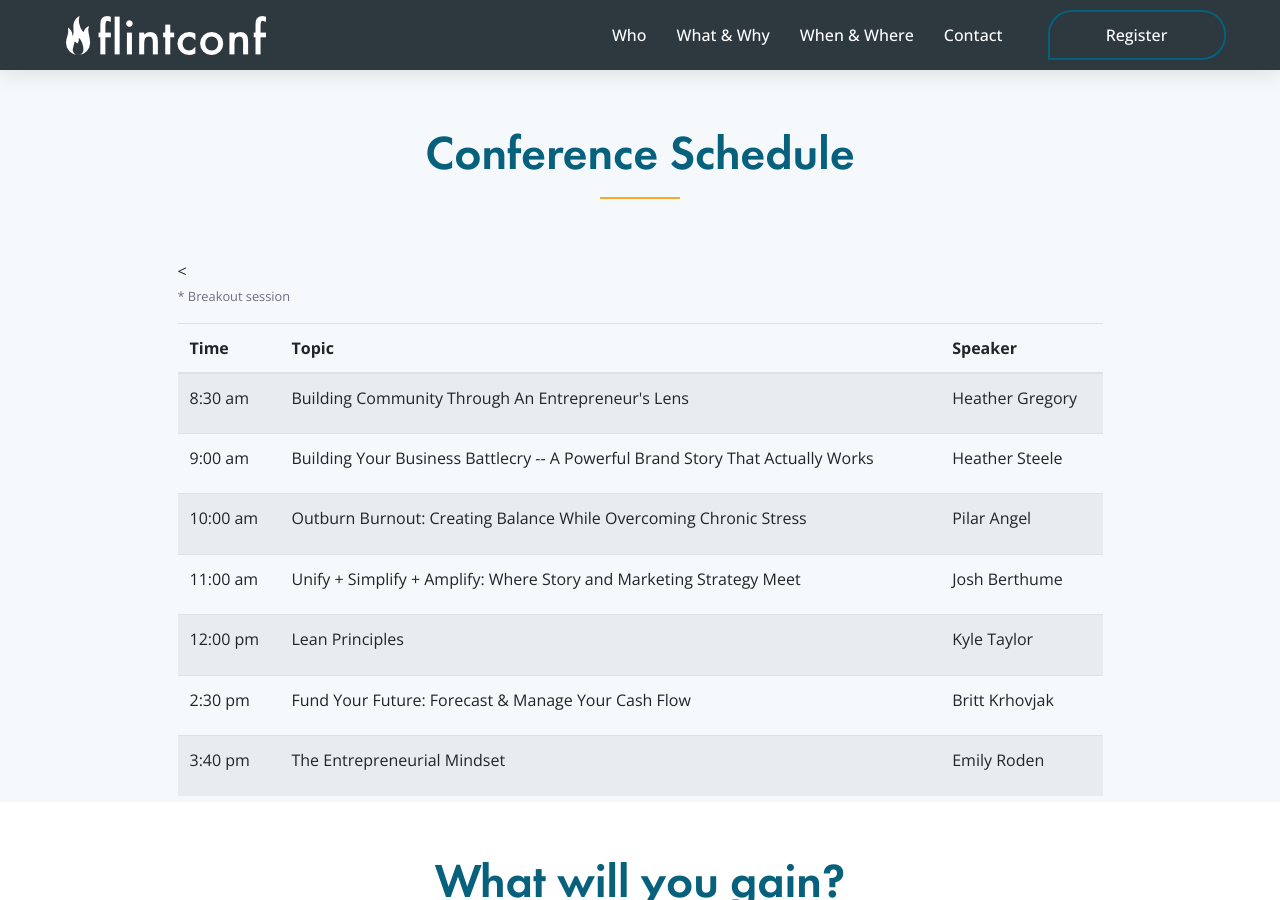
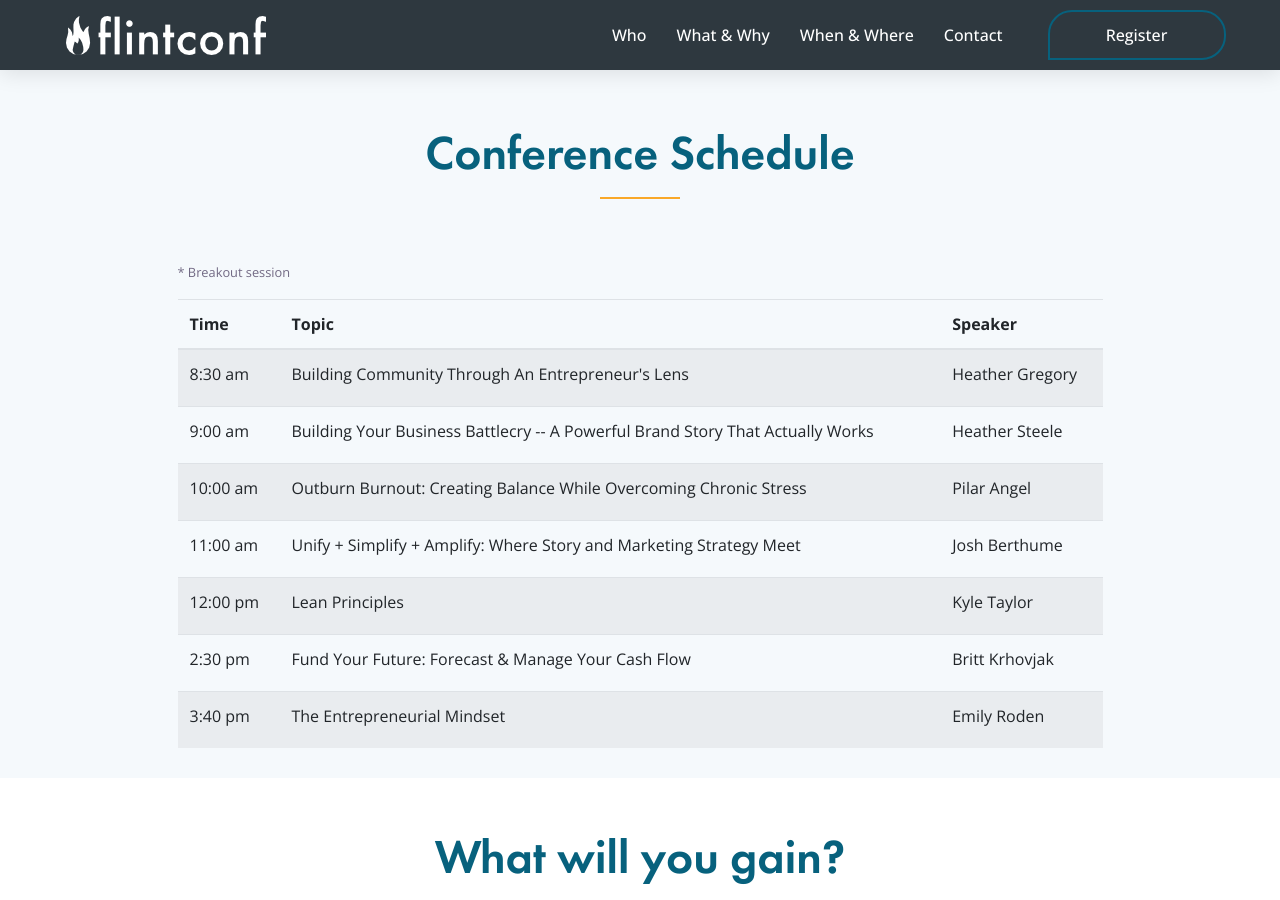
Before and after one commit to techmilldenton/flintconf, a Jekyll site: the page built from index.html, in a window 1280 px wide and 900 px high, scrolled down 4061 px. Built offline with Jekyll 4.4.1, drawn with Linux system fonts in a browser that asks for light colours; nearby versions of some CDN libraries; a style sheet for code colours, icons or effects is not loaded.

Commit message:
Remove <

```diff
--- a/index.html
+++ b/index.html
@@ -198,7 +198,7 @@ layout: home
                     <table class="table table-striped">
                       <thead>
                         <tr>
-                          <th>Time</th><<th>Topic</th><th>Speaker</th>
+                          <th>Time</th><th>Topic</th><th>Speaker</th>
                         </tr>
                       </thead>
                       <tbody>
```
